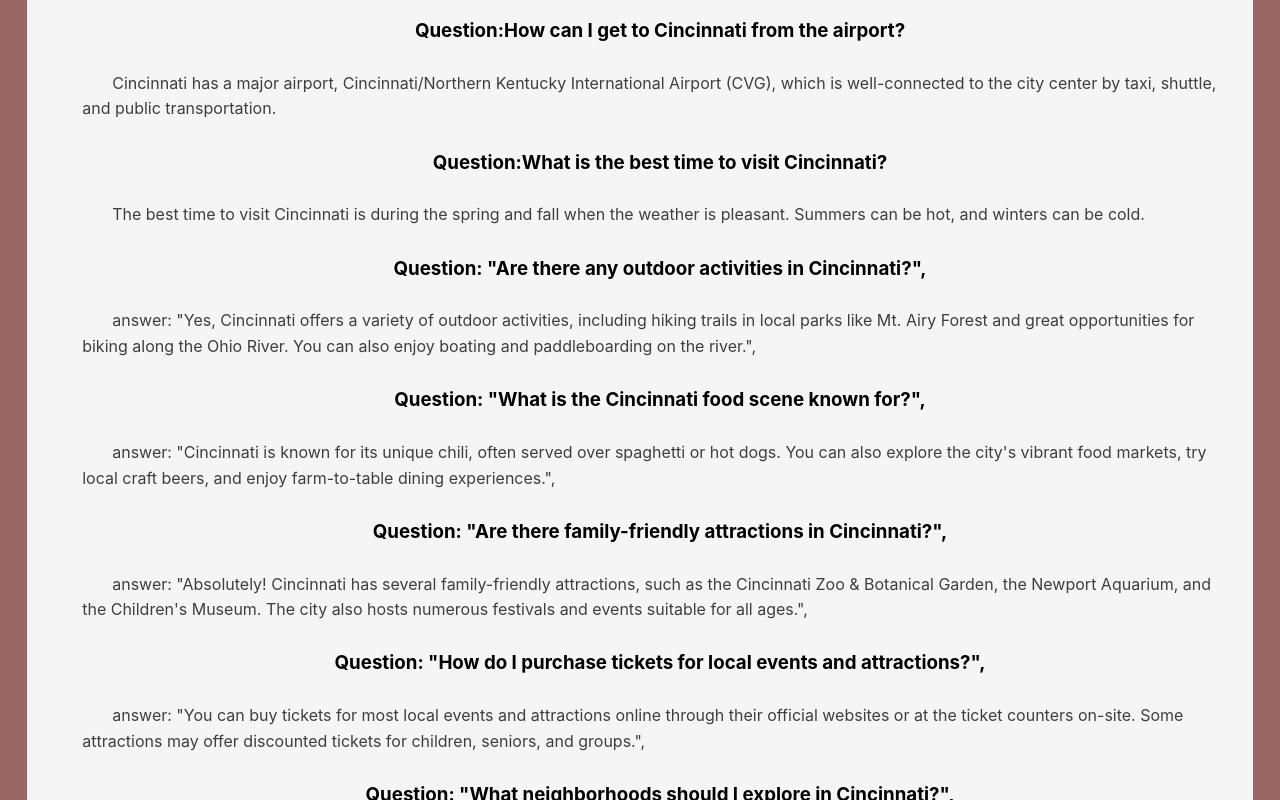
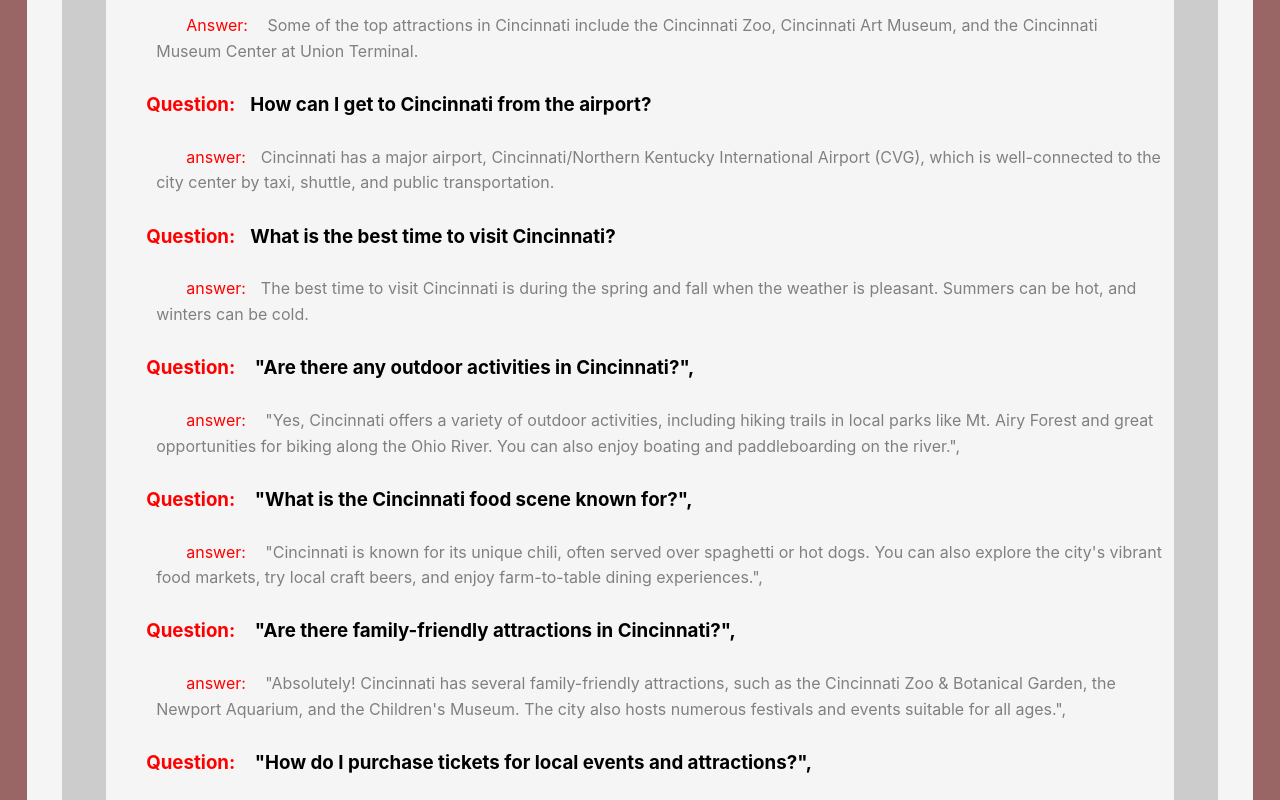
Before and after one commit to BenjaminMcQueen/capstone, a React (Create React App) app: page /contact in a window 1280 px wide. Shown: the part 920-1720 px from the top of the page. Built offline with nearby package versions, Linux system fonts and the light colour scheme; some icons are missing.

Commit message:
FAQ added

```diff
--- a/src/components/Contact.js
+++ b/src/components/Contact.js
@@ -1,5 +1,5 @@
 import React, { useState } from "react";
-import "./css/contactus.css"
+import "./css/contactus.css";
 
 function Contact() {
   // Defining initial state of form data
@@ -85,84 +85,112 @@
       </div>
 
       <div className="FAQ-container">
-        <h2>FAQ / Frequenty Asked Questions</h2>
+        <h2 className="FAQ-heading">FAQ / Frequenty Asked Questions</h2>
         <ul>
-          <li className="h3-p">
-            <h3>
-              Question: What are the top tourist attractions in Cincinnati?
+            <li>
+                <h3 className="FAQ-h3">
+                    <span className="red"> Question:</span> What are the top tourist
+                    attractions in Cincinnati?
                 </h3>
-            <p>
-              Answer: Some of the top attractions in Cincinnati include the
-              Cincinnati Zoo, Cincinnati Art Museum, and the Cincinnati Museum
-              Center at Union Terminal.
+                <p className="FAQ-p">
+                    <span className="red"> Answer:</span> Some of the top attractions
+                    in Cincinnati include the Cincinnati Zoo, Cincinnati Art Museum,
+                    and the Cincinnati Museum Center at Union Terminal.
                 </p>
             </li>
-          <h3>Question:How can I get to Cincinnati from the airport?</h3>
-          <p>
-            Cincinnati has a major airport, Cincinnati/Northern Kentucky
-            International Airport (CVG), which is well-connected to the city
-            center by taxi, shuttle, and public transportation.
+            <li>
+                <h3 className="FAQ-h3">
+                    <span className="red"> Question:</span>How can I get to Cincinnati
+                    from the airport?
+                </h3>
+                <p className="FAQ-p">
+                    <span className="red"> answer:</span>Cincinnati has a major
+                    airport, Cincinnati/Northern Kentucky International Airport (CVG),
+                    which is well-connected to the city center by taxi, shuttle, and
+                    public transportation.
                 </p>
-          <h3>Question:What is the best time to visit Cincinnati?</h3>
-          <p>
-            The best time to visit Cincinnati is during the spring and fall when
-            the weather is pleasant. Summers can be hot, and winters can be
-            cold.
+            </li>
+            <li>
+                <h3 className="FAQ-h3">
+                    <span className="red"> Question:</span>What is the best time to
+                    visit Cincinnati?
+                </h3>
+                <p className="FAQ-p">
+                    <span className="red"> answer:</span>The best time to visit
+                    Cincinnati is during the spring and fall when the weather is
+                    pleasant. Summers can be hot, and winters can be cold.
                 </p>
+            </li>
+            <li>
 
-          <h3> Question: "Are there any outdoor activities in Cincinnati?",</h3>
-          <p>
-            {" "}
-            answer: "Yes, Cincinnati offers a variety of outdoor activities,
-            including hiking trails in local parks like Mt. Airy Forest and
-            great opportunities for biking along the Ohio River. You can also
-            enjoy boating and paddleboarding on the river.",
+                <h3 className="FAQ-h3">
+                    <span className="red"> Question:</span> "Are there any outdoor
+                    activities in Cincinnati?",
+                </h3>
+                <p className="FAQ-p">
+                    <span className="red"> answer:</span> "Yes, Cincinnati offers a
+                    variety of outdoor activities, including hiking trails in local
+                    parks like Mt. Airy Forest and great opportunities for biking
+                    along the Ohio River. You can also enjoy boating and
+                    paddleboarding on the river.",
                 </p>
+            </li>
+            <li>
+                <h3 className="FAQ-h3">
+                    <span className="red"> Question:</span> "What is the Cincinnati
+                    food scene known for?",
+                </h3>
+                <p className="FAQ-p">
+                    <span className="red"> answer:</span> "Cincinnati is known for its
+                    unique chili, often served over spaghetti or hot dogs. You can
+                    also explore the city's vibrant food markets, try local craft
+                    beers, and enjoy farm-to-table dining experiences.",
+                </p>
+            </li>
+            <li>
 
-          <h3> Question: "What is the Cincinnati food scene known for?",</h3>
-          <p>
-            {" "}
-            answer: "Cincinnati is known for its unique chili, often served over
-            spaghetti or hot dogs. You can also explore the city's vibrant food
-            markets, try local craft beers, and enjoy farm-to-table dining
-            experiences.",
+                <h3 className="FAQ-h3">
+                    <span className="red"> Question:</span> "Are there family-friendly
+                    attractions in Cincinnati?",
+                </h3>
+                <p className="FAQ-p">
+                    <span className="red"> answer:</span> "Absolutely! Cincinnati has
+                    several family-friendly attractions, such as the Cincinnati Zoo &
+                    Botanical Garden, the Newport Aquarium, and the Children's Museum.
+                    The city also hosts numerous festivals and events suitable for all
+                    ages.",
                 </p>
-          <h3>
-            {" "}
-            Question: "Are there family-friendly attractions in Cincinnati?",
+            </li>
+            <li>
+                <h3 className="FAQ-h3">
+                    <span className="red"> Question:</span> "How do I purchase tickets
+                    for local events and attractions?",
                 </h3>
-          <p>
-            {" "}
-            answer: "Absolutely! Cincinnati has several family-friendly
-            attractions, such as the Cincinnati Zoo & Botanical Garden, the
-            Newport Aquarium, and the Children's Museum. The city also hosts
-            numerous festivals and events suitable for all ages.",
+                <p className="FAQ-p">
+                    <span className="red"> answer:</span> "You can buy tickets for
+                    most local events and attractions online through their official
+                    websites or at the ticket counters on-site. Some attractions may
+                    offer discounted tickets for children, seniors, and groups.",
                 </p>
-          <h3>
-            {" "}
-            Question: "How do I purchase tickets for local events and
-            attractions?",
+            </li>
+            <li>
+
+                <h3 className="FAQ-h3">
+                    <span className="red"> Question:</span> "What neighborhoods should
+                    I explore in Cincinnati?",
                 </h3>
-          <p>
-            {" "}
-            answer: "You can buy tickets for most local events and attractions
-            online through their official websites or at the ticket counters
-            on-site. Some attractions may offer discounted tickets for children,
-            seniors, and groups.",
+                <p className="FAQ-p">
+                    <span className="red"> answer:</span> "Cincinnati has many unique
+                    neighborhoods to explore, each with its own charm. Consider
+                    visiting Over-the-Rhine for its historic architecture, Hyde Park
+                    for shopping and dining, and Mt. Adams for scenic views of the
+                    city.",
                 </p>
-          <h3>
-            {" "}
-            Question: "What neighborhoods should I explore in Cincinnati?",
-          </h3>
-          <p>
-            {" "}
-            answer: "Cincinnati has many unique neighborhoods to explore, each
-            with its own charm. Consider visiting Over-the-Rhine for its
-            historic architecture, Hyde Park for shopping and dining, and Mt.
-            Adams for scenic views of the city.",
-          </p>
+            </li>
         </ul>
     </div>
+
+
     </div>
   );
 }
--- a/src/components/css/contactus.css
+++ b/src/components/css/contactus.css
@@ -41,3 +41,32 @@
   border-radius: 8px;
   font-size: 18px;
 }
+
+/* Frequently asked questions */
+.FAQ-container {
+  border: 44px solid #ccc;
+  border-radius: 77px;
+  /* padding: 20px; */
+  margin: 30px;
+}
+.FAQ-heading {
+  /* text-align: center; */
+}
+.FAQ-h3 {
+  color: black;
+  text-align: left;
+}
+.FAQ-p {
+  color: gray;
+  text-align: left;
+  /* margin-left: 0; */
+}
+.FAQ-p p::first-letter {
+  margin-left: 0;
+}
+
+.red {
+  color: red;
+  padding: 0 5px 0 0;
+  margin: 0 10px 0 0;
+}
```
Also changed, not shown: 1 other file (tests, documents, lock files or other folders). Lines whose indentation alone changed are shown as unchanged.
